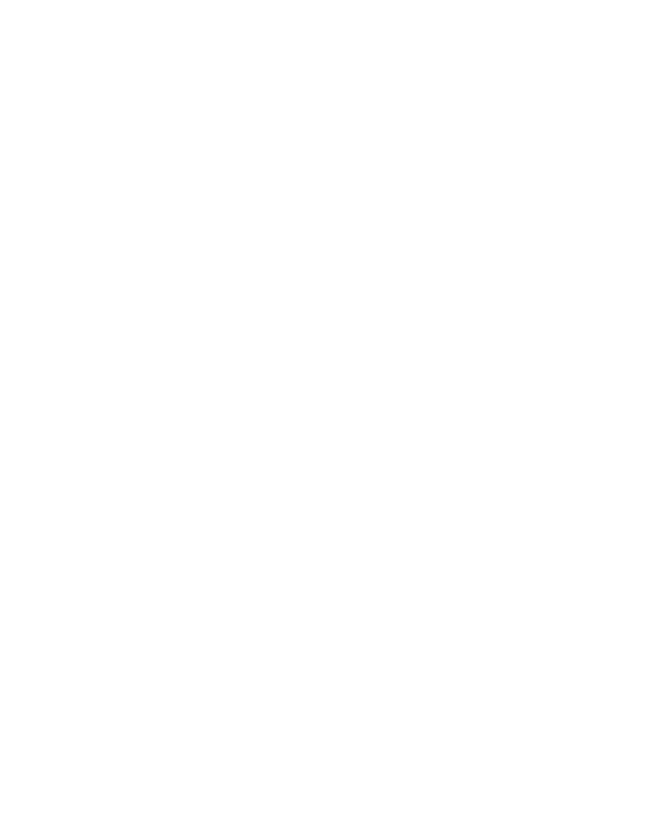
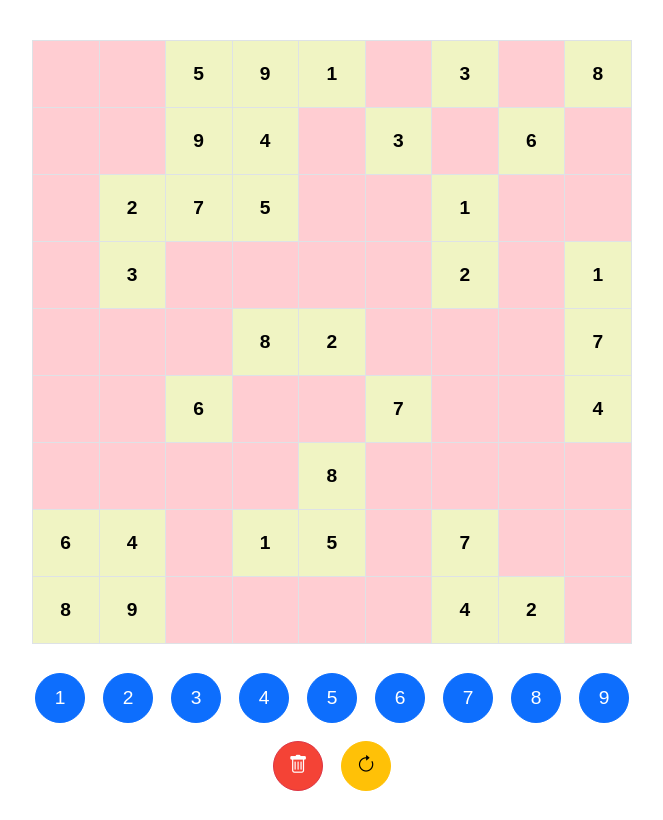
Before and after one commit to lamrin13/sudoku-app, an Angular app: page / in a window 1280 px wide. Shown: the whole page, without its empty margins (308-971 px from the left). Built offline with nearby package versions, Linux system fonts and the light colour scheme.

Commit message:
libs added

```diff
--- a/angular.json
+++ b/angular.json
@@ -21,7 +21,8 @@
             "index": "src/index.html",
             "browser": "src/main.ts",
             "polyfills": [
-              "zone.js"
+              "zone.js",
+              "@angular/localize/init"
             ],
             "tsConfig": "tsconfig.app.json",
             "inlineStyleLanguage": "scss",
@@ -86,7 +87,8 @@
           "options": {
             "polyfills": [
               "zone.js",
-              "zone.js/testing"
+              "zone.js/testing",
+              "@angular/localize/init"
             ],
             "tsConfig": "tsconfig.spec.json",
             "inlineStyleLanguage": "scss",
--- a/package.json
+++ b/package.json
@@ -11,7 +11,7 @@
   },
   "private": true,
   "dependencies": {
-    "@angular/animations": "^18.0.0",
+    "@angular/animations": "^18.0.5",
     "@angular/cdk": "^18.0.5",
     "@angular/common": "^18.0.0",
     "@angular/compiler": "^18.0.0",
@@ -23,6 +23,9 @@
     "@angular/platform-server": "^18.0.0",
     "@angular/router": "^18.0.0",
     "@angular/ssr": "^18.0.6",
+    "@ng-bootstrap/ng-bootstrap": "^17.0.0",
+    "@popperjs/core": "^2.11.8",
+    "bootstrap": "^5.3.2",
     "express": "^4.18.2",
     "rxjs": "~7.8.0",
     "tslib": "^2.3.0",
@@ -32,6 +35,7 @@
     "@angular-devkit/build-angular": "^18.0.6",
     "@angular/cli": "^18.0.6",
     "@angular/compiler-cli": "^18.0.0",
+    "@angular/localize": "^18.0.0",
     "@types/express": "^4.17.17",
     "@types/jasmine": "~5.1.0",
     "@types/node": "^18.18.0",
--- a/src/app/app.component.html
+++ b/src/app/app.component.html
@@ -1,10 +1,15 @@
+
  <div class="container">
+
+  <!-- Pyro animation for celebration -->
   <div *ngIf="done" class="pyro">
     <div class="before"></div>
     <div class="after"></div>
   </div>
+
+  <!-- Sudoku board -->
   <div class="table-responsive">
-    <table class="table table-bordered">
+    <table class="table table-bordered sudoku-board">
       <tbody>
         <tr *ngFor="let row of [].constructor(9); let i = index">
           <td
@@ -13,34 +18,46 @@
               'border-top border-left': i % 3 === 0 && j % 3 === 0,
               'border-top': i % 3 === 0 && j % 3 !== 0,
               'border-left': i % 3 !== 0 && j % 3 === 0,
-              'border': true
+              'border': true,
+ 			        'selected': xSelected === i && ySelected === j,
+              'conflict': isConflicting(i, j),
+              'given': isGiven(i, j),
+              'highlight': isHighlighted(i, j)
             }"
             (click)="selectCell(i, j)"
             class="text-center align-middle"
-            style="height: 50px; width: 50px;" <!-- Adjust height and width as needed -->
-          >
+            style="height: 50px; width: 50px;">
             <span *ngIf="grid[i][j] != 0">{{ grid[i][j] }}</span>
           </td>
         </tr>
       </tbody>
     </table>
   </div>
-  <div class="d-flex flex-column align-items-center mt-3">
-    <div class="d-flex flex-wrap justify-content-center mb-2">
-      <div class="m-1" *ngFor="let button of buttons; let i = index">
+
+  <!-- Number buttons and erase button -->
+  <div class="button-container">
+    <div *ngFor="let button of buttons; let i = index" class="m-1">
       <button
-          [ngClass]="{'btn btn-secondary': activeButton[i], 'btn btn-primary': !activeButton[i]}"
+        [ngClass]="{
+          'btn btn-secondary': activeButton[i],
+          'btn btn-primary': !activeButton[i]
+        }"
         [disabled]="activeButton[i]"
         (click)="fillValue(button)"
       >
         {{ button }}
       </button>
     </div>
+    <div class="m-1">
+      <button class="btn btn-danger" (click)="eraseValue()" [ngbTooltip]="'Erase selected cell'" container="body">
+        <i class="bi bi-trash" ></i> <!-- Using Bootstrap Icons for delete icon -->
+      </button>
     </div>
     <div class="m-1">
-      <button class="btn btn-danger" (click)="eraseValue()">
-        <i class="bi bi-trash"></i> <!-- Using Bootstrap Icons for delete icon -->
+      <button class="btn btn-warning" (click)="restart()" [ngbTooltip]="'Restart game'" container="body">
+        <i class="bi bi-arrow-clockwise"></i> <!-- Using Bootstrap Icons for restart icon -->
       </button>
     </div>
   </div>
+
 </div>
--- a/src/app/app.component.scss
+++ b/src/app/app.component.scss
@@ -1,10 +1,251 @@
+// .container {
+//   display: flex;
+//   flex-direction: column;
+//   align-items: center;
+//   justify-content: center;
+//   font-family: Arial, Helvetica, sans-serif;
+//   margin: 20px auto;
+//   max-width: 680px;
+
+//   .table-responsive {
+//     width: 100%;
+//     overflow-x: auto;
+//     margin-top: 20px;
+
+//     table {
+//       border-collapse: collapse;
+//       width: 100%;
+//       max-width: 600px;
+//       margin: auto;
+
+//       td {
+//         width: 50px;
+//         height: 50px;
+//         text-align: center;
+//         vertical-align: middle;
+//         font-size: 1.2em;
+//         font-weight: bold;
+//         position: relative;
+//         cursor: pointer;
+
+//         span {
+//           display: block;
+//           line-height: 50px;
+//         }
+
+//         &.border-top,
+//         &.border-left {
+//           border-top: 2px solid #ccc;
+//           border-left: 2px solid #ccc;
+//         }
+
+//         &.selected {
+//           background-color: #cfd8dc;
+//         }
+
+//         &.conflict {
+//           background-color: #ffcdd2;
+//         }
+
+//         &.given {
+//           background-color: #f0f4c3;
+//         }
+
+//         &.highlight {
+//           background-color: #e1bee7;
+//         }
+//       }
+//     }
+//   }
+
+//   .button-container {
+//     display: flex;
+//     flex-wrap: wrap;
+//     justify-content: center;
+//     margin-top: 20px;
+
+//     .m-1 {
+//       margin: 5px;
+//     }
+
+//     button {
+//       width: 50px;
+//       height: 50px;
+//       font-size: 1.2em;
+//       border-radius: 50%;
+//       margin: 5px;
+//       cursor: pointer;
+//     }
+
+//     .btn-danger {
+//       background-color: #f44336;
+//       color: white;
+//     }
+//   }
+
+//   .pyro {
+//     position: relative;
+//     display: inline-block;
+//     margin-top: 20px;
+//     margin-bottom: 20px;
+//     vertical-align: middle;
+//     pointer-events: none;
+
+//     .before,
+//     .after {
+//       content: "";
+//       position: absolute;
+//       width: 10px;
+//       height: 10px;
+//       border-radius: 50%;
+//       background: #f44336;
+//       box-shadow: 0 0 10px #f44336, inset 0 0 10px #f44336;
+//       transform: translate(-50%, -50%);
+//       animation: explode 1s infinite;
+//     }
+
+//     .after {
+//       animation-delay: 0.5s;
+//     }
+//   }
+
+//   @keyframes explode {
+//     0% {
+//       transform: translate(-50%, -50%) scale(1);
+//       opacity: 1;
+//     }
+//     100% {
+//       transform: translate(-50%, -50%) scale(2);
+//       opacity: 0;
+//     }
+//   }
+// }
+
+
+
+
+
 .container {
   display: flex;
-    flex-wrap: wrap;
-    font-size: 36px;
+  flex-direction: column;
+  align-items: center;
+  justify-content: center;
   font-family: Arial, Helvetica, sans-serif;
   margin: 20px auto;
   max-width: 680px;
+
+  .table-responsive {
+    width: 100%;
+    overflow-x: auto;
+    margin-top: 20px;
+
+    table {
+      border-collapse: collapse;
+      width: 100%;
+      max-width: 600px;
+      margin: auto;
+
+      td {
+        width: 50px;
+        height: 50px;
+        text-align: center;
+        vertical-align: middle;
+        font-size: 1.2em;
+        font-weight: bold;
+        position: relative;
+        cursor: pointer;
+
+        span {
+          display: block;
+          line-height: 50px;
+        }
+
+        &.border-top,
+        &.border-left {
+          border-top: 2px solid #ccc;
+          border-left: 2px solid #ccc;
+        }
+
+        &.selected {
+          background-color: #cfd8dc;
+        }
+
+        &.conflict {
+          background-color: #ffcdd2;
+        }
+
+        &.given {
+          background-color: #f0f4c3;
+        }
+
+        &.highlight {
+          background-color: #e1bee7;
+        }
+      }
+    }
+  }
+
+  .button-container {
+    display: flex;
+    flex-wrap: wrap;
+    justify-content: center;
+    margin-top: 20px;
+
+    .m-1 {
+      margin: 5px;
+    }
+
+    button {
+      width: 50px;
+      height: 50px;
+      font-size: 1.2em;
+      border-radius: 50%;
+      margin: 5px;
+      cursor: pointer;
+    }
+
+    .btn-danger {
+      background-color: #f44336;
+      color: white;
+    }
+  }
+
+  .pyro {
+    position: relative;
+    display: inline-block;
+    margin-top: 20px;
+    margin-bottom: 20px;
+    vertical-align: middle;
+    pointer-events: none;
+
+    .before,
+    .after {
+      content: "";
+      position: absolute;
+      width: 10px;
+      height: 10px;
+      border-radius: 50%;
+      background: #f44336;
+      box-shadow: 0 0 10px #f44336, inset 0 0 10px #f44336;
+      transform: translate(-50%, -50%);
+      animation: explode 1s infinite;
+    }
+
+    .after {
+      animation-delay: 0.5s;
+    }
+  }
+
+  @keyframes explode {
+    0% {
+      transform: translate(-50%, -50%) scale(1);
+      opacity: 1;
+    }
+    100% {
+      transform: translate(-50%, -50%) scale(2);
+      opacity: 0;
+    }
+  }
 }
 .flexBox1 {
   width: 80%;
@@ -36,7 +277,7 @@
   border-radius: 50%;
 }
 .danger-button{
-    background-color: rgb(224, 167, 167);
+  background-color: rgb(249, 8, 8);
   border: black;
   color: white;
   padding: 16px;
@@ -64,7 +305,7 @@
 }
 .button-container{
   display: flex;
-    flex-direction: column;
+  // flex-direction: column;
 }
 @media screen and (max-width:612px) {
   .button {
--- a/src/app/app.component.ts
+++ b/src/app/app.component.ts
@@ -1,6 +1,6 @@
 import { Component, OnInit } from '@angular/core';
 import { CommonModule } from '@angular/common';
-import {BrowserAnimationsModule} from '@angular/platform-browser/animations'
+import { NgbTooltipModule } from '@ng-bootstrap/ng-bootstrap';
 import {
   trigger,
   state,
@@ -14,7 +14,7 @@ import { ElementRef, Renderer2 } from '@angular/core';
 
 @Component({
   standalone: true,
-  imports: [CommonModule],
+  imports: [CommonModule, NgbTooltipModule],
   selector: 'app-root',
   templateUrl: './app.component.html',
   styleUrls: ['./app.component.scss'],
@@ -41,8 +41,8 @@ import { ElementRef, Renderer2 } from '@angular/core';
     state(
       "red",
       style({
-        background: "purple",
-        color: "white"
+        background: "red",
+        color: "red"
       })
     ),
     state(
@@ -190,6 +190,7 @@ export class AppComponent implements OnInit {
   }
 
   validate(){
+    debugger;
     let flag = false;
     for(let i=0;i<this.rows;i++){
       if(this.xSelected!=i && this.grid[i][this.ySelected]==this.grid[this.xSelected][this.ySelected] && this.grid[this.xSelected][this.ySelected]!=0){
@@ -341,4 +342,42 @@ export class AppComponent implements OnInit {
       }
     return true;
   }
+
+  isConflicting(row: number, col: number): boolean {
+    // Check row and column conflicts
+    for (let i = 0; i < 9; i++) {
+      if (i !== col && this.grid[row][i] === this.grid[row][col]) {
+        return true;
+      }
+      if (i !== row && this.grid[i][col] === this.grid[row][col]) {
+        return true;
+      }
+    }
+
+    // Check 3x3 box conflict
+    const boxRow = Math.floor(row / 3) * 3;
+    const boxCol = Math.floor(col / 3) * 3;
+    for (let i = boxRow; i < boxRow + 3; i++) {
+      for (let j = boxCol; j < boxCol + 3; j++) {
+        if ((i !== row || j !== col) && this.grid[i][j] === this.grid[row][col]) {
+          return true;
+        }
+      }
+    }
+
+    return false;
+  }
+
+  isGiven(row: number, col: number): boolean {
+    return this.grid[row][col] !== 0;
+  }
+
+  isHighlighted(row: number, col: number): boolean {
+    return this.xSelected === row || this.ySelected === col;
+  }
+
+
+ restart(): void {
+   window.location.reload();
+  }
 }
--- a/src/main.ts
+++ b/src/main.ts
@@ -1,3 +1,5 @@
+/// <reference types="@angular/localize" />
+
 import { bootstrapApplication } from '@angular/platform-browser';
 import { appConfig } from './app/app.config';
 import { AppComponent } from './app/app.component';
--- a/src/styles.scss
+++ b/src/styles.scss
@@ -2,3 +2,6 @@
 
 html, body { height: 100%; }
 body { margin: 0; font-family: Roboto, "Helvetica Neue", sans-serif; }
+
+/* Importing Bootstrap SCSS file. */
+@import 'bootstrap/scss/bootstrap';
--- a/tsconfig.app.json
+++ b/tsconfig.app.json
@@ -5,7 +5,8 @@
   "compilerOptions": {
     "outDir": "./out-tsc/app",
     "types": [
-      "node"
+      "node",
+      "@angular/localize"
     ]
   },
   "files": [
```
Also changed, not shown: 2 other files (tests, documents, lock files or other folders). Lines whose indentation alone changed are shown as unchanged.
